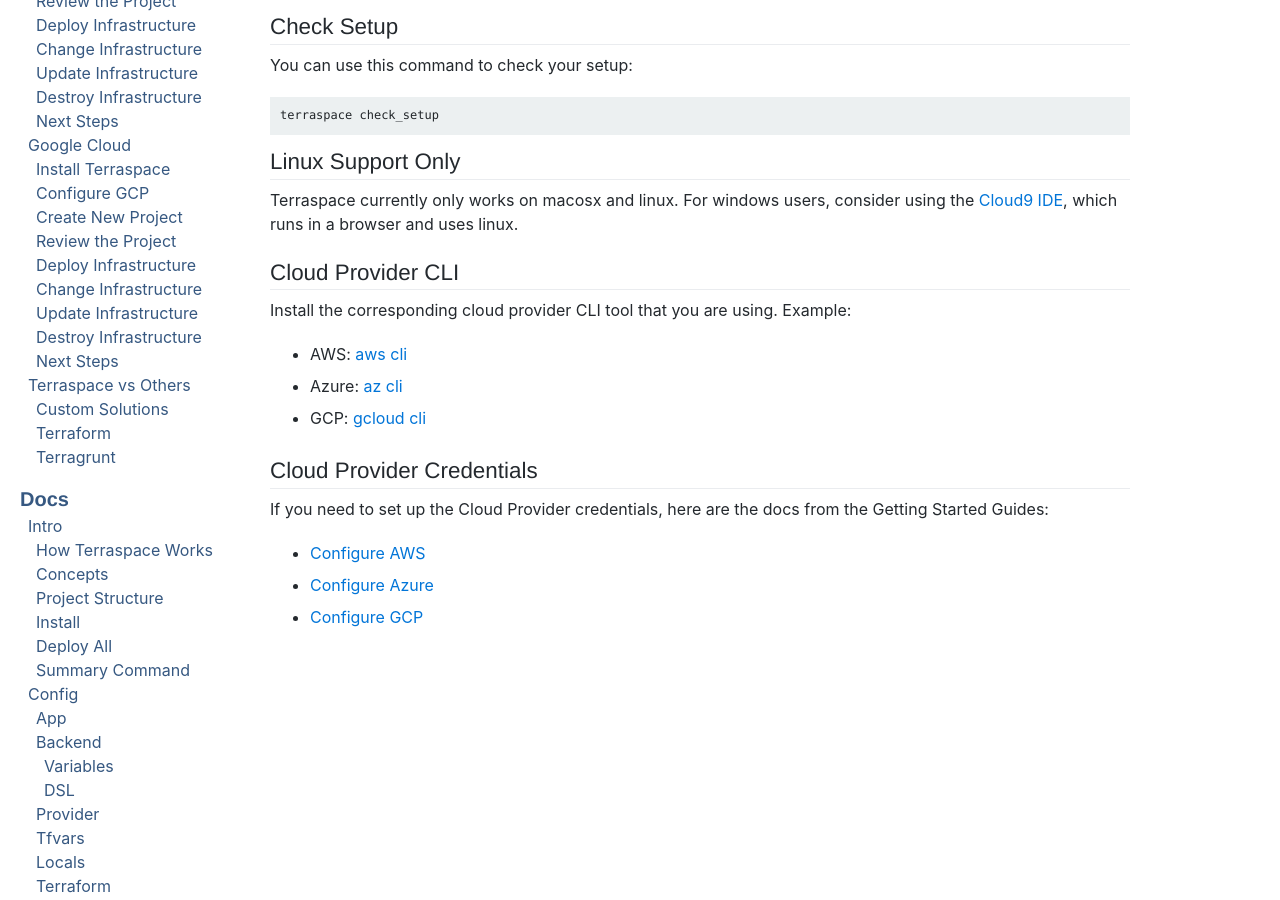
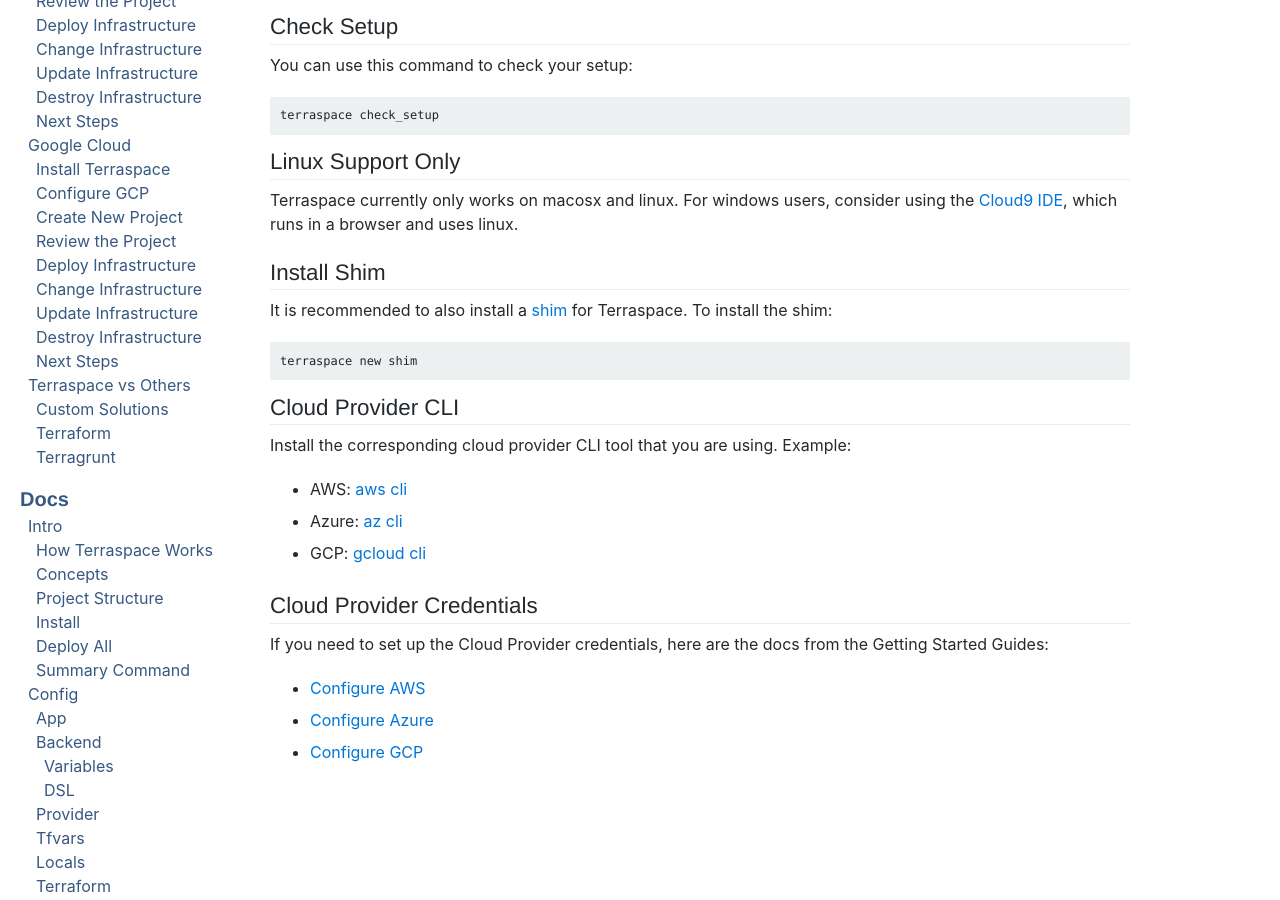
Before and after one commit to boltops-tools/terraspace-docs, a Jekyll site: the page built from _docs/intro/install.md, in a window 1280 px wide and 900 px high, scrolled down 479 px. Built offline with Jekyll 4.4.1, drawn with Linux system fonts in a browser that asks for light colours; a script that is not in the unit is left out.

Commit message:
update install docs

```diff
--- a/_includes/intro/install.md
+++ b/_includes/intro/install.md
@@ -20,6 +20,12 @@
 
 Terraspace currently only works on macosx and linux. For windows users, consider using the [Cloud9 IDE](https://aws.amazon.com/cloud9/), which runs in a browser and uses linux.
 
+## Install Shim
+
+It is recommended to also install a [shim]({% link _docs/misc/shim.md %}) for Terraspace. To install the shim:
+
+    terraspace new shim
+
 {% if include.provider %}
 Next, we'll configure {{ include.provider }}.
 {% endif %}
```
